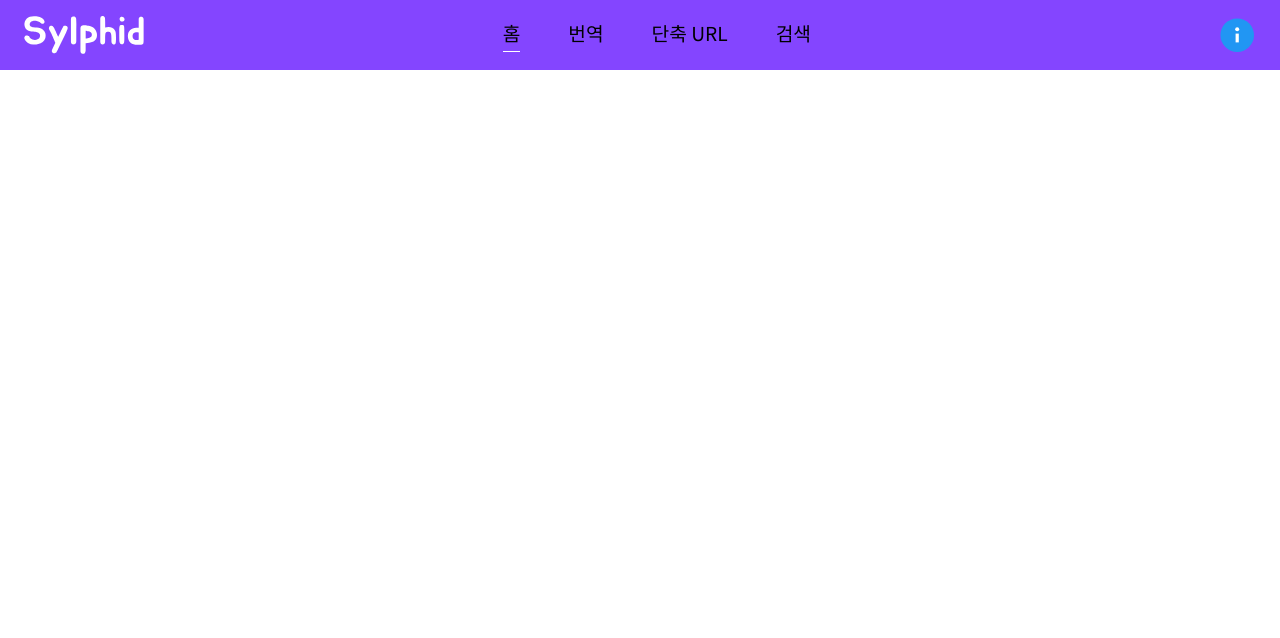
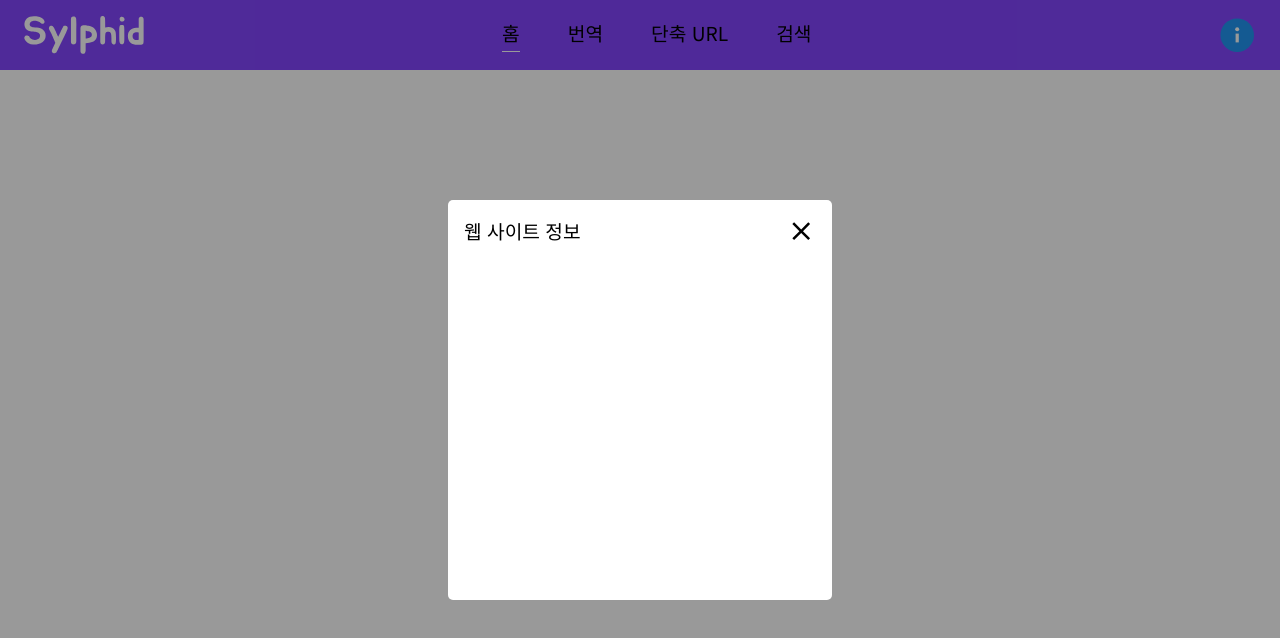
Before and after one commit to yiyb0603/Sylphid_Web, a React app: page / in a window 1280 px wide. Both pictures are taken after a click on the icon 1236 px from the left and 34 px from the top of the page. Shown: the top 638 px of the page. Built offline with nearby package versions, Linux system fonts and the light colour scheme.

Commit message:
Add: HeaderInfo Modal

```diff
--- a/public/index.html
+++ b/public/index.html
@@ -1,5 +1,5 @@
 <!DOCTYPE html>
-<html lang="en">
+<html lang="ko">
   <head>
     <meta charset="utf-8" />
     <link rel="icon" href="%PUBLIC_URL%/favicon.ico" />
--- a/src/components/App.tsx
+++ b/src/components/App.tsx
@@ -1,13 +1,13 @@
-import React from 'react';
+import { Fragment } from 'react';
 import { css, Global, SerializedStyles } from '@emotion/react';
 import Routes from './Routes';
 
 const App = (): JSX.Element => {
   return (
-    <>
+    <Fragment>
       <Routes />
       <Global styles={globalStyle} />
-    </>
+    </Fragment>
   );
 };
 
--- a/src/components/Common/Header/HeaderInfo.tsx
+++ b/src/components/Common/Header/HeaderInfo.tsx
@@ -1,11 +1,31 @@
+import React from 'react';
 import { css } from '@emotion/react';
 import { SerializedStyles } from '@emotion/utils';
 import { FcInfo } from 'react-icons/fc';
 import { fontSize } from 'styles/fontSize';
+import Modal from '../Modal';
+import useModal from 'hooks/util/useModal';
 
 const HeaderInfo = (): JSX.Element => {
+  const [infoModal, handleIsInfoModal] = useModal();
+
   return (
-    <FcInfo css={headerInfo} />
+    <>
+      <FcInfo
+        css={headerInfo}
+        onClick={() => handleIsInfoModal(true)}
+      />
+
+      {
+        infoModal &&
+        <Modal
+          title={'웹 사이트 정보'}
+          handleIsModal={handleIsInfoModal}
+        >
+          sd
+        </Modal>
+      }
+    </>
   );
 };
 
--- a/src/components/Common/Header/HeaderLink/HeaderLinkItem.tsx
+++ b/src/components/Common/Header/HeaderLink/HeaderLinkItem.tsx
@@ -1,10 +1,10 @@
+import { useCallback } from 'react';
 import { useHistory } from 'react-router-dom';
 import { History } from 'history';
-import { css } from '@emotion/react';
-import usePathName from 'hooks/usePathName';
+import { css, SerializedStyles } from '@emotion/react';
+import usePathName from 'hooks/util/usePathName';
 import { fontSize } from 'styles/fontSize';
 import { palette } from 'styles/palette';
-import { useCallback } from 'react';
 
 type HeaderLinkItemProps = {
   name: string;
@@ -32,7 +32,7 @@ const HeaderLinkItem = ({
   );
 };
 
-const headerLinkItem = (pathName: string, route: string) => css`
+const headerLinkItem = (pathName: string, route: string): SerializedStyles => css`
   font-size: ${fontSize.small};
   margin-right: 3rem;
   border-bottom: ${pathName === route ? `1px solid ${palette.white}` : 'none'};
--- /dev/null
+++ b/src/components/Common/Modal/ModalTop.tsx
@@ -0,0 +1,40 @@
+import { css, SerializedStyles } from '@emotion/react';
+import { MdClose } from 'react-icons/md';
+import { fontSize } from 'styles/fontSize';
+
+type ModalTopProps = {
+  title: string;
+  handleIsModal: (isModal: boolean) => void;
+}
+
+const ModalTop = ({
+  title,
+  handleIsModal,
+}: ModalTopProps): JSX.Element => {
+  return (
+    <div css={modalTop}>
+      <div css={modalTitle}>{title}</div>
+      <MdClose
+        css={modalClose}
+        onClick={() => handleIsModal(false)}
+      />
+    </div>
+  );
+};
+
+const modalTop: SerializedStyles = css`
+  display: flex;
+  justify-content: space-between;
+  align-items: center;
+`;
+
+const modalTitle: SerializedStyles = css`
+  font-size: ${fontSize.small};
+`;
+
+const modalClose: SerializedStyles = css`
+  cursor: pointer;
+  font-size: ${fontSize.medium};
+`;
+
+export default ModalTop;
--- /dev/null
+++ b/src/components/Common/Modal/index.tsx
@@ -0,0 +1,58 @@
+import { Fragment, ReactNode } from 'react';
+import { css, SerializedStyles } from '@emotion/react';
+import { palette } from 'styles/palette';
+import ModalTop from './ModalTop';
+
+type ModalProps = {
+  width?: string;
+  height?: string;
+  title: string;
+  children: ReactNode;
+  handleIsModal: (isModal: boolean) => void;
+}
+
+const Modal = ({
+  width = '30%',
+  height = '50%',
+  title,
+  children,
+  handleIsModal,
+}: ModalProps): JSX.Element => {
+  return (
+    <Fragment>
+      <div
+        css={modalOverlay}
+        onClick={() => handleIsModal(false)}
+      ></div>
+      <div css={modal(width, height)}>
+        <ModalTop
+          title={title}
+          handleIsModal={handleIsModal}
+        />
+      </div>
+    </Fragment>
+  );
+};
+
+const modal = (width: string, height: string): SerializedStyles => css`
+  width: ${width};
+  height: ${height};
+  background-color: ${palette.white};
+  position: fixed;
+  top: 50%;
+  left: 50%;
+  transform: translate(-50%, -50%);
+  border-radius: 5px;
+  padding: 1rem;
+`;
+
+const modalOverlay: SerializedStyles = css`
+  position: fixed;
+  top: 0;
+  left: 0;
+  right: 0;
+  bottom: 0;
+  background-color: rgba(0, 0, 0, 0.4);
+`;
+
+export default Modal;
--- a/src/components/Common/PageTemplate.tsx
+++ b/src/components/Common/PageTemplate.tsx
@@ -1,4 +1,4 @@
-import React, { ReactNode } from 'react';
+import { Fragment, ReactNode } from 'react';
 import Header from './Header';
 
 type PageTemplateProps = {
@@ -9,11 +9,11 @@ const PageTemplate = ({
   children,
 }: PageTemplateProps): JSX.Element => {
   return (
-    <>
+    <Fragment>
       <Header />
       {children}
       {/* <Footer /> */}
-    </>
+    </Fragment>
   );
 }
 
--- /dev/null
+++ b/src/hooks/util/useModal.ts
@@ -0,0 +1,16 @@
+import { useCallback, useState } from 'react';
+
+const useModal = () => {
+  const [isModal, setIsModal] = useState<boolean>(false);
+
+  const handleIsModal = useCallback((isModal: boolean): void => {
+    setIsModal(isModal);
+  }, []);
+
+  return [
+    isModal,
+    handleIsModal,
+  ] as const;
+};
+
+export default useModal;
```
Also changed, not shown: src/hooks/util/usePathName.ts (renamed from src/hooks/usePathName.ts).
